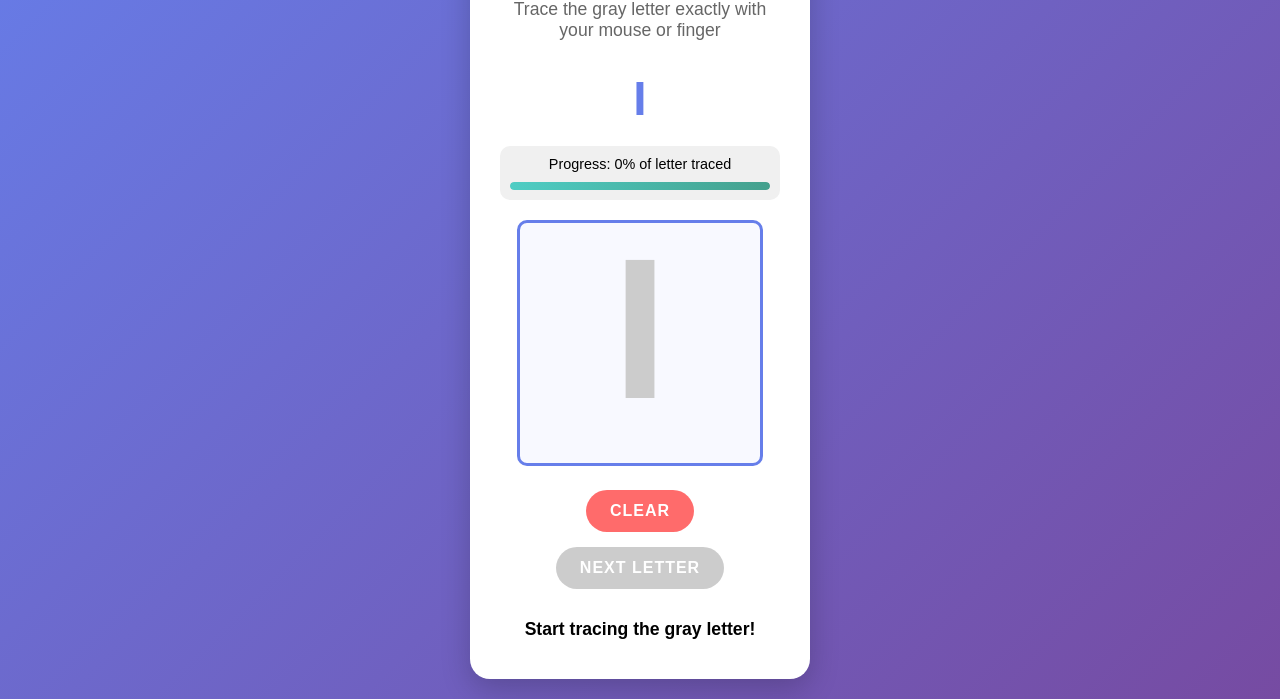
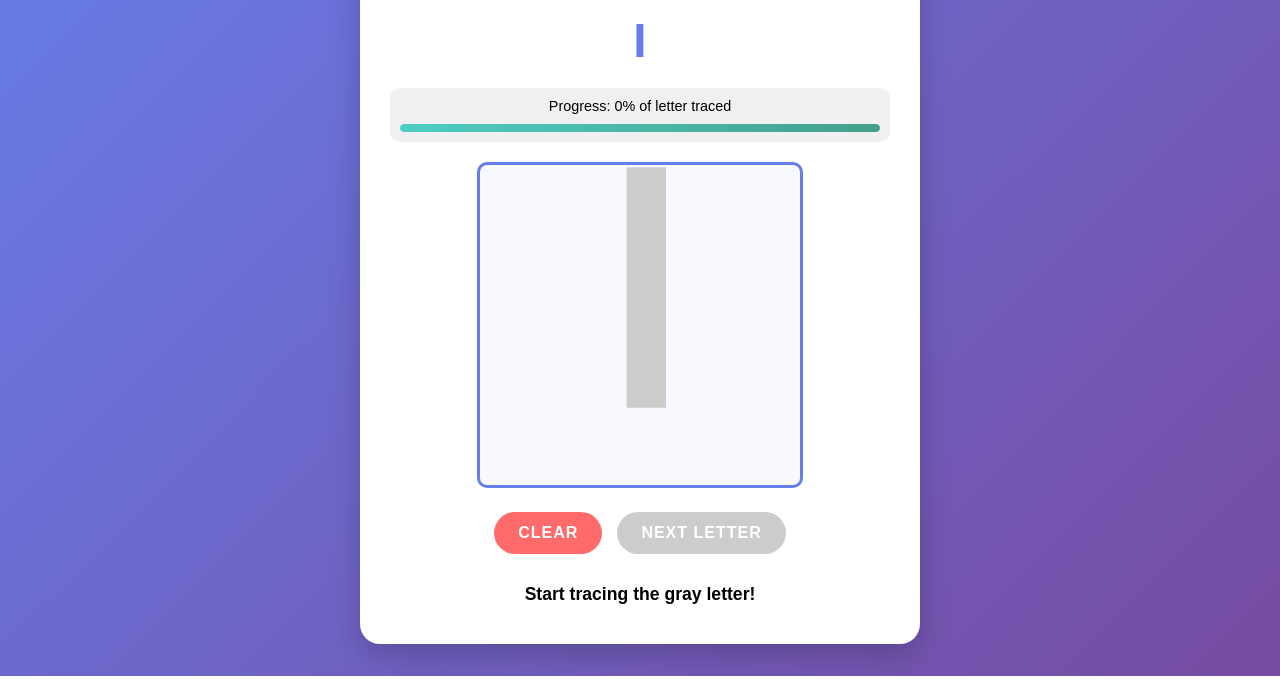
Before and after one commit to Gloxagen/Tracing-app, a plain HTML site: page index.html in a window 1280 px wide. Shown: the part 164-863 px from the top of the page. After the commit the page ends 840 px from the top, so only its background shows below. Drawn offline with Linux system fonts and the light colour scheme.

Commit message:
Update index.html

```diff
--- a/index.html
+++ b/index.html
@@ -22,7 +22,7 @@
             border-radius: 20px;
             box-shadow: 0 10px 30px rgba(0,0,0,0.2);
             text-align: center;
-            max-width: 280px;
+            max-width: 500px;
             width: 100%;
         }
 
@@ -191,7 +191,7 @@
         </div>
 
         <div class="canvas-container">
-            <canvas id="tracingCanvas" width="240" height="240"></canvas>
+            <canvas id="tracingCanvas" width="400" height="400"></canvas>
         </div>
 
         <div class="controls">
@@ -212,15 +212,15 @@
         const nextBtn = document.getElementById('nextBtn');
 
         let isDrawing = false;
-        const letters = ['I', 'L', 'T', 'H', 'E', 'F']; // Add whatever letters you had
+        const letters = ['ا', 'ب', 'ت', 'ث', 'ج']; // Add whatever letters you had
         let currentLetterIndex = 0;
         let currentLetter = letters[currentLetterIndex];
         let letterPixels = new Set();
         let tracedPixels = new Set();
         let isTraceValid = true;
 
-        const canvasWidth = 240;
-        const canvasHeight = 240;
+        const canvasWidth = 320;
+        const canvasHeight = 320;
 
         function initCanvas() {
             canvas.width = canvasWidth;
@@ -233,7 +233,7 @@
             ctx.clearRect(0, 0, canvas.width, canvas.height);
 
             ctx.fillStyle = '#ccc';
-            ctx.font = 'bold 200px Arial';
+            ctx.font = 'bold 300px Arial';
             ctx.textAlign = 'center';
             ctx.textBaseline = 'middle';
             ctx.fillText(currentLetter, canvasWidth/2, canvasHeight/2);
```
